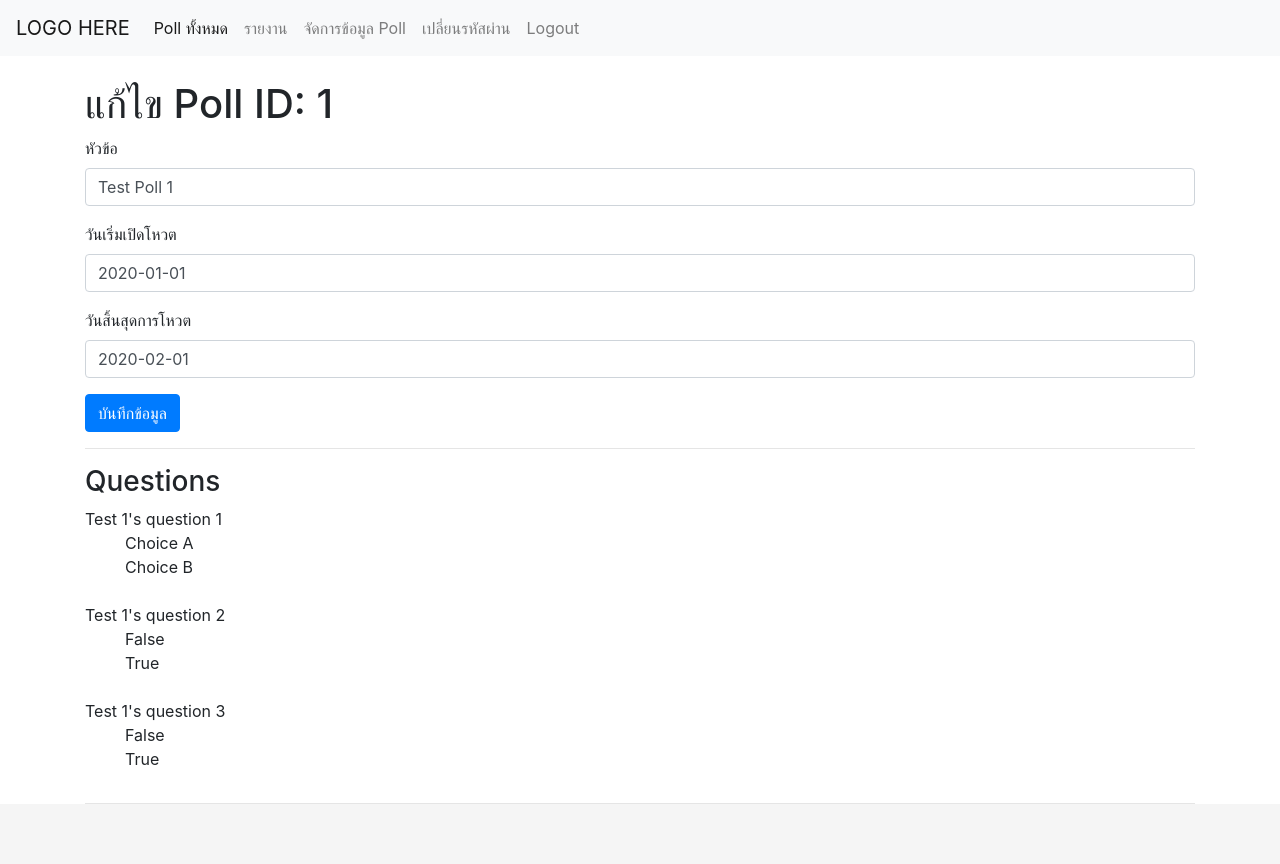
After one commit to Peechanok/forclips, a Django app: page /polls/update/1/ in a window 1280 px wide. The commit adds this page. Run offline with Django 3.2, Linux system fonts and the light colour scheme; a user stored in the database is signed in; data comes from the database, SQL or seed files in the repository; some libraries are stand-ins or nearby versions.

Commit message:
Key for WEEK10 exercise 3 - Update Poll

```diff
--- a/polls/templates/polls/manage.html
+++ b/polls/templates/polls/manage.html
@@ -46,7 +46,7 @@
             <td>{{poll.start_date}}</td>
             <td>{{poll.end_date}}</td>
             <td>
-                <a href="#"><div class="btn btn-sm btn-warning">แก้ไข</div></a>
+                <a href="{% url 'poll_update' poll.id %}"><div class="btn btn-sm btn-warning">แก้ไข</div></a>
                 <a href="#"><div class="btn btn-sm btn-danger">ลบ</div></a>
             </td>
         </tr>
--- /dev/null
+++ b/polls/templates/polls/update.html
@@ -0,0 +1,41 @@
+{% extends "base.html" %}
+{% block content %}
+<h1>แก้ไข Poll ID: {{poll.id}}</h1>
+<form method="POST" action="{% url 'poll_update' poll.id %}">
+{% csrf_token %}
+{% if success %}
+<div class="row">
+    <div class="col text-success">
+        {{success}}
+    </div>
+</div>
+{% endif %}
+{% for field in form %}
+<div class="form-group">
+    {{field.errors}}
+    <label for="{{field.id_for_label}}">{{field.label}}</label>
+    {{field}}
+</div>
+{% endfor %}
+<p>
+    <button class="btn btn-primary" type="submit">บันทึกข้อมูล</button>
+</p>
+</form>
+<hr>
+{% if poll.question_set.count %}
+<h3>Questions</h3>
+    {% for question in poll.question_set.all %}
+    <div class="row mb-2">
+        <div class="col-6">
+            {{question.text}}
+            <ul>
+                {% for choice in question.choice_set.all %}
+                    <li style="list-style-type:none;">{{ choice.text }}</li>
+                {% endfor %}
+            </ul>
+        </div>
+    </div>
+    {% endfor %}
+<hr>
+{% endif %}
+{% endblock content %}
--- a/polls/urls.py
+++ b/polls/urls.py
@@ -7,6 +7,6 @@ urlpatterns = [
     path('detail/<int:poll_id>/', views.detail, name='poll_detail'),
     path('manage/', views.manage, name='poll_manage'),
     path('create/', views.create, name='poll_create'),
-    # path('update/<int:poll_id>/', views.update, name='poll_update'),
+    path('update/<int:poll_id>/', views.update, name='poll_update'),
     # path('delete/<int:poll_id>/', views.delete, name='poll_delete'),
 ]
--- a/polls/views.py
+++ b/polls/views.py
@@ -135,6 +135,32 @@ def create(request):
     })
 
 @login_required
+@permission_required('polls.change_poll')
+def update(request, poll_id):
+    poll = Poll.objects.get(pk=poll_id)
+    success = ''
+    if request.method == 'POST':
+        form = PollForm(request.POST)
+        if form.is_valid():
+            poll.title = form.cleaned_data['title']
+            poll.start_date = form.cleaned_data['start_date']
+            poll.end_date = form.cleaned_data['end_date']
+            success = 'แก้ไขข้อมูลสำเร็จ'
+    else:
+        form = PollForm(initial={
+            'title': poll.title,
+            'start_date': poll.start_date,
+            'end_date': poll.end_date,
+        })
+
+    return render(request, 'polls/update.html', context={
+        'form': form,
+        'poll': poll,
+        'success': success
+    })
+
+
+@login_required
 @permission_required('polls.add_poll')
 def manage(request):
     form = PollSearchForm(request.GET)
--- a/templates/base.html
+++ b/templates/base.html
@@ -51,6 +51,10 @@
         line-height: 60px; /* Vertically center the text there */
         background-color: #f5f5f5;
         }
+        .errorlist {
+            font-size: 0.8em;
+            color: red;
+        }
     </style>
 
 </head>
```
